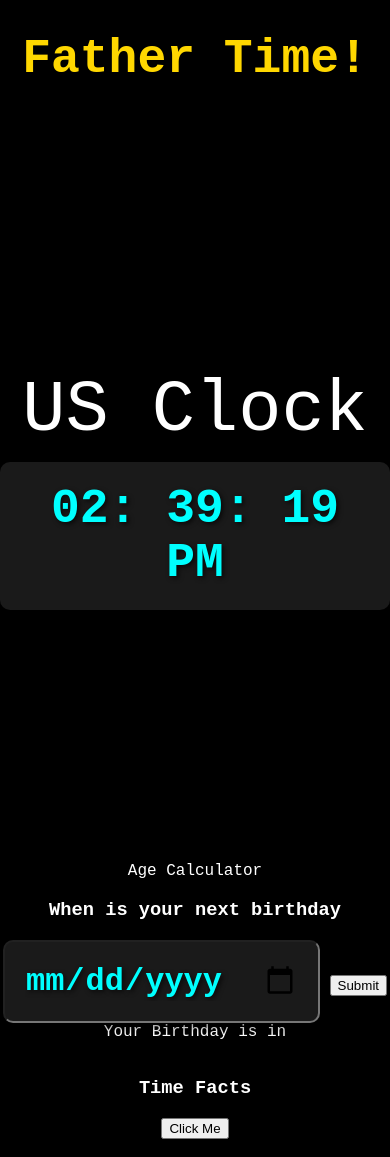
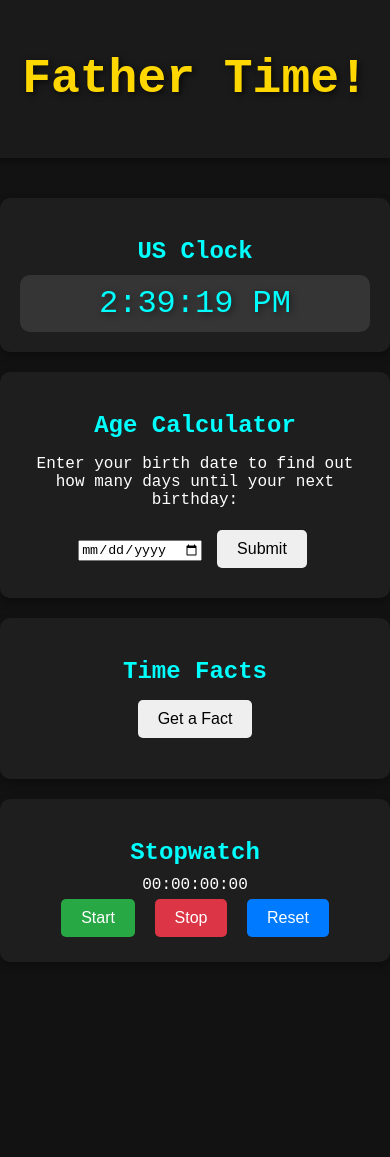
Before and after one commit to Kenyang1/FatherTime-ClockProject, a plain HTML site: page index.html in a window 390 px wide. After the commit the page ends 1002 px from the top, so only its background shows below. Drawn offline with Linux system fonts and the light colour scheme.

Commit message:
Third Commit

```diff
--- a/index.html
+++ b/index.html
@@ -3,33 +3,50 @@
 <head>
     <meta charset="UTF-8">
     <meta name="viewport" content="width=device-width, initial-scale=1.0">
-    <title>FatherTime</title>
+    <title>Father Time</title>
     <link rel="stylesheet" href="styles.css">
 </head>
 <body>
-    <h1 id="fatherLabel">Father Time!</h1>
-    <div id="clock-container">
-        <label id="firstLabel">US Clock </label>
-        <div id="clock">00:00:00</div>
-    </div>
-    <div>
-        <label input="firstLabel">Age Calculator</label>
-        <h3>When is your next birthday</h3>
-        <input id ="bdayInput" type="date">
-        <button onclick="mySubmit()">Submit</button><br>
-        <label id="result">Your Birthday is in</label>
-        <br>
-        <br>
-    </div>
-    <div>
-        <h3>Time Facts</h3>
-        <button type="Button" onclick="myFacts()">Click Me</button>
-        <label id="fact"></label>
-        <br>
-        <br>
-    </div>
+    <header>
+        <h1 id="fatherLabel">Father Time!</h1>
+    </header>
+
+    <main>
+        <!-- Clock Section -->
+        <section id="clock-container">
+            <h2>US Clock</h2>
+            <div id="clock">00:00:00</div>
+        </section>
+
+        <!-- Age Calculator Section -->
+        <section>
+            <h2>Age Calculator</h2>
+            <p>Enter your birth date to find out how many days until your next birthday:</p>
+            <input id="dateInput" type="date">
+            <button onclick="getDateValue()">Submit</button>
+            <p id="result1" class="info"></p>
+            <p id="result" class="info"></p>
+        </section>
+
+        <!-- Time Facts Section -->
+        <section>
+            <h2>Time Facts</h2>
+            <button onclick="myFacts()">Get a Fact</button>
+            <p id="fact"></p>
+        </section>
+
+        <!-- Stopwatch Section -->
+        <section id="stopwatch-container">
+            <h2>Stopwatch</h2>
+            <div id="display">00:00:00:00</div>
+            <div id="controls">
+                <button id="startBtn" onclick="start()">Start</button>
+                <button id="stopBtn" onclick="stop()">Stop</button>
+                <button id="resetBtn" onclick="reset()">Reset</button>
+            </div>
+        </section>
+    </main>
 
     <script src="index.js"></script>
-
 </body>
 </html>
--- a/index.js
+++ b/index.js
@@ -1,37 +1,109 @@
-// Father Time Program
-
 function updateClock() {
     const now = new Date();
-    let hour = now.getHours();
-    const meridian = hour >= 12 ? 'PM' : 'AM';
-    hour = hour % 12 || 12;
-    hour = hour.toString().padStart(2, 0);
-    const minute = now.getMinutes().toString().padStart(2, 0);
-    const second = now.getSeconds().toString().padStart(2, 0);
+    const hour = now.getHours() % 12 || 12;
+    const minute = now.getMinutes().toString().padStart(2, '0');
+    const second = now.getSeconds().toString().padStart(2, '0');
+    const meridian = now.getHours() >= 12 ? 'PM' : 'AM';
 
-    const timeString =  `${hour}: ${minute}: ${second} ${meridian}` ;
-
-    clockTime = document.getElementById("clock");
-
-    clockTime.textContent = timeString;
+    document.getElementById("clock").textContent = `${hour}:${minute}:${second} ${meridian}`;
 }
 
-function mySubmit() {
+function getDateValue() {
     const now = new Date();
-    let bday = document.getElementById("bdayInput");
-    let birthday = bday.textContent;
+    const dateInput = document.getElementById("dateInput").value;
+    const result = document.getElementById("result");
+    const result1 = document.getElementById("result1");
+    const newDate = new Date(dateInput);
 
-    timeBetween = birthday - now.getDate();
+    if (!dateInput) {
+        result.textContent = "Enter a date.";
+        return;
+    }
 
-    let result = document.getElementById("result")
-    result.textContent = timeBetween;
-    console.log(timeBetween);
+    if (isNaN(newDate.getTime())) {
+        result.textContent = "Invalid date. Please try again.";
+        return;
+    }
+
+    newDate.setFullYear(now.getFullYear());
+    if (newDate < now) {
+        result1.textContent = "The date was updated to next year.";
+        newDate.setFullYear(now.getFullYear() + 1);
+    }
+
+    const daysUntil = Math.ceil((newDate - now) / (1000 * 60 * 60 * 24));
+    result.textContent = `Your next birthday is in ${daysUntil} days.`;
 }
 
 function myFacts() {
-    fact = document.getElementById("fact");
-    fact.textContent = "Hi";
+    const timeFacts = [
+        "Earth's rotation is slowing down. Every 100 years, it slows by about 1.4 milliseconds, making our days slightly longer.",
+        "A leap year is needed to keep our calendar aligned with Earth's revolutions around the Sun. Without it, we'd lose about one day every four years.",
+        "The smallest measurable unit of time is a 'zeptosecond,' which is a trillionth of a billionth of a second.",
+        "Daylight Savings Time was first proposed by Benjamin Franklin in 1784 to conserve candles.",
+        "If you’re 25 years old, you’ve lived for approximately 788 million seconds!",
+        "Light travels at about 186,282 miles per second (299,792 kilometers per second), making it the constant used to measure astronomical distances.",
+        "Atomic clocks are so precise they won’t lose a second in 138 million years. They rely on the vibration of atoms to keep time accurately.",
+        "The Julian calendar, introduced by Julius Caesar in 46 BC, added a leap year every four years, a revolutionary adjustment for its time.",
+        "A day on Venus is longer than its year! Venus takes 243 Earth days to rotate once but only 225 Earth days to orbit the Sun.",
+        "On average, the human heart beats about 100,000 times a day and 2.5 billion times in a lifetime."
+    ];
+
+    const randomIndex = Math.floor(Math.random() * timeFacts.length);
+
+    const randomString = timeFacts[randomIndex]
+    const fact = document.getElementById("fact");
+    fact.textContent = `${randomString}`;
+}
+
+const display = document.getElementById("display");
+let timer = null;
+let startTime = 0;
+let elapsedTime = 0;
+let isRunning = false;
+
+function start() {
+    if (!isRunning) {
+        startTime = Date.now() - elapsedTime; // Adjust for elapsed time if already started
+        timer = setInterval(update, 10); // Update every 10ms
+        isRunning = true;
+    }
+}
+
+function stop() {
+    if (isRunning) {
+        clearInterval(timer); // Stop the interval
+        elapsedTime = Date.now() - startTime; // Calculate total elapsed time
+        isRunning = false;
+    }
+}
+
+function reset() {
+    clearInterval(timer); // Stop any active intervals
+    startTime = 0;
+    elapsedTime = 0;
+    isRunning = false;
+    display.textContent = "00:00:00:00"; // Reset the display
+}
+
+function update() {
+    const currentTime = Date.now();
+    elapsedTime = currentTime - startTime; // Calculate elapsed time
+
+    let hours = Math.floor(elapsedTime / (1000 * 60 * 60));
+    let minutes = Math.floor((elapsedTime / (1000 * 60)) % 60);
+    let seconds = Math.floor((elapsedTime / 1000) % 60);
+    let milliseconds = Math.floor((elapsedTime % 1000) / 10);
+
+    // Format values with leading zeros
+    hours = String(hours).padStart(2, "0");
+    minutes = String(minutes).padStart(2, "0");
+    seconds = String(seconds).padStart(2, "0");
+    milliseconds = String(milliseconds).padStart(2, "0");
+
+    // Update the display
+    display.textContent = `${hours}:${minutes}:${seconds}:${milliseconds}`;
 }
 
 updateClock();
-setInterval(updateClock);
+setInterval(updateClock, 1000);
--- a/styles.css
+++ b/styles.css
@@ -1,74 +1,98 @@
 body {
     margin: 0;
-    background-color: black;
-    color: white;
     font-family: 'Courier New', Courier, monospace;
+    background-color: #121212;
+    color: #ffffff;
+    display: flex;
+    flex-direction: column;
+    align-items: center;
     text-align: center;
 }
 
-#header {
+header {
     padding: 20px;
-    background: rgba(0, 0, 0, 0.3);
+    background-color: #1a1a1a;
+    width: 100%;
+    box-shadow: 0 4px 6px rgba(0, 0, 0, 0.3);
 }
 
 #fatherLabel {
-    font-family: "Courier New", monospace;
-    font-size: 4rem;
-    font-weight: bold;
     color: gold;
-    text-shadow: 2px 2px 4px rgba(0, 0, 0, 0.7);
-}
-#clock-container {
-    display: flex;
-    flex-direction: column;
-    justify-content: center;
-    align-items: center;
-    height: calc(100vh - 100px); /* Leave space for the header */
+    font-size: 3rem;
+    text-shadow: 2px 2px 6px rgba(0, 0, 0, 0.7);
 }
 
-#firstLabel {
-    font-family: 'Courier New', Courier, monospace;
-    font-size: 4.5rem;
-    color: white;
+main {
+    padding: 20px;
+    max-width: 800px;
+    width: 100%;
+}
+
+section {
+    margin: 20px 0;
+    padding: 20px;
+    border-radius: 10px;
+    background: rgba(255, 255, 255, 0.05);
+    box-shadow: 0 4px 10px rgba(0, 0, 0, 0.3);
+}
+
+h2 {
+    font-size: 2rem;
+    color: cyan;
     margin-bottom: 10px;
 }
 
 #clock {
-    font-family: "Courier New", monospace;
-    font-size: 5rem;
-    font-weight: bold;
+    font-size: 2.5rem;
     color: cyan;
-    text-shadow: 2px 2px 5px rgba(0, 0, 0, 0.7);
-    padding: 20px;
+    padding: 10px;
+    background: rgba(255, 255, 255, 0.1);
     border-radius: 10px;
-    background: rgba(255, 255, 255, 0.1);
-    backdrop-filter: blur(5px);
-    box-shadow: 0 4px 10px rgba(0, 0, 0, 0.5);
+    text-shadow: 2px 2px 6px rgba(0, 0, 0, 0.5);
 }
 
-#bdayInput {
-    font-family: "Courier New", monospace;
-    font-size: 2rem;
-    font-weight: bold;
-    color: cyan;
-    text-shadow: 2px 2px 5px rgba(0, 0, 0, 0.7);
-    padding: 20px;
-    border-radius: 10px;
-    background: rgba(255, 255, 255, 0.1);
-    backdrop-filter: blur(5px);
-    box-shadow: 0 4px 10px rgba(0, 0, 0, 0.5);
+button {
+    padding: 10px 20px;
+    margin: 5px;
+    font-size: 1rem;
+    border: none;
+    border-radius: 5px;
+    cursor: pointer;
+    transition: background-color 0.3s ease;
+}
+
+button:hover {
+    background-color: cyan;
+    color: black;
+}
+
+#startBtn {
+    background-color: #28a745;
+    color: white;
+}
+
+#stopBtn {
+    background-color: #dc3545;
+    color: white;
+}
+
+#resetBtn {
+    background-color: #007bff;
+    color: white;
+}
+
+.info {
+    color: #f5f5f5;
+    font-size: 1.1rem;
+    margin: 5px 0;
 }
 
 @media (max-width: 600px) {
-    #clock {
-        font-size: 3rem;
+    h1, h2 {
+        font-size: 1.5rem;
     }
 
-    #fatherLabel {
-        font-size: 3rem;
+    #clock {
+        font-size: 2rem;
     }
 }
-#clock:hover {
-    transform: scale(1.1);
-    transition: transform 0.3s ease;
-}
```
